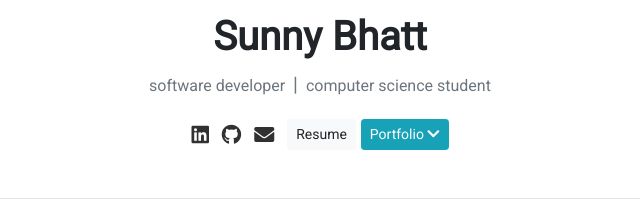
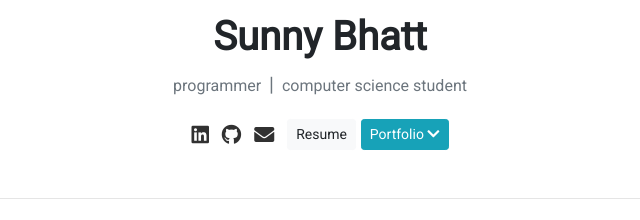
Before and after one commit to snuuy/snuuy.github.io, a plain HTML site: page index.html in a window 1280 px wide. Shown: the part 235-455 px from the top of the page, 320-960 px from the left. Drawn offline with nearby package versions, Linux system fonts and the light colour scheme.

Commit message:
Change title

```diff
--- a/index.html
+++ b/index.html
@@ -35,7 +35,7 @@
   <div class="h1 my-auto font-weight-bold">
     Sunny Bhatt
   </div>
-  <div class="text-muted my-2">software developer &nbsp;<span style="font-size: 20px">|</span> &nbsp;computer science student</div>
+  <div class="text-muted my-2">programmer &nbsp;<span style="font-size: 20px">|</span> &nbsp;computer science student</div>
   <div class="my-3 mt-4 h5">
     <a href="https://linkedin.com/in/sunny-bhatt" target="_blank"><i class="fab fa-linkedin pr-2"></i></a>
     <a href="https://github.com/snuuy" target="_blank"><i class="fab fa-github pr-2"></i></a>
```
